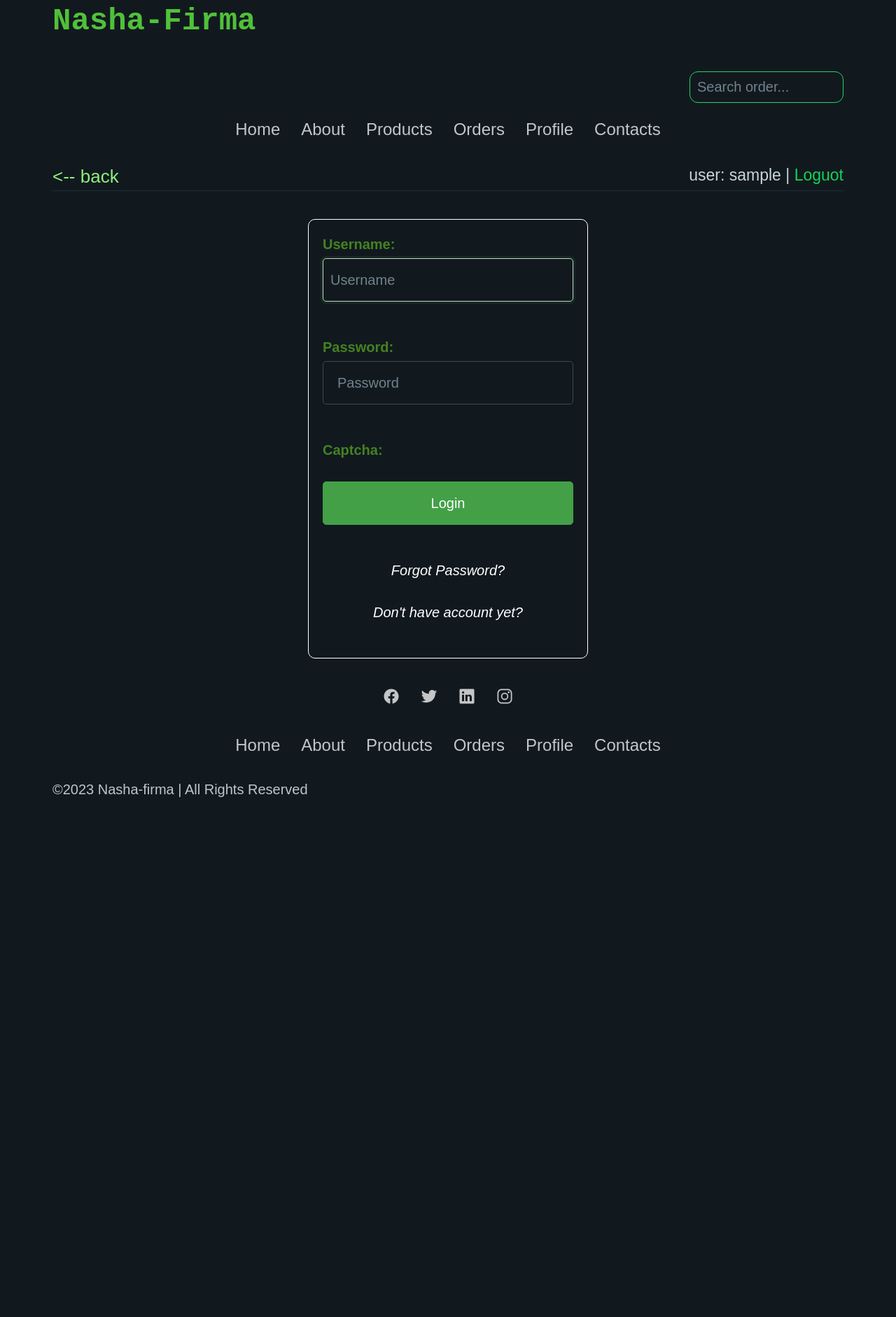
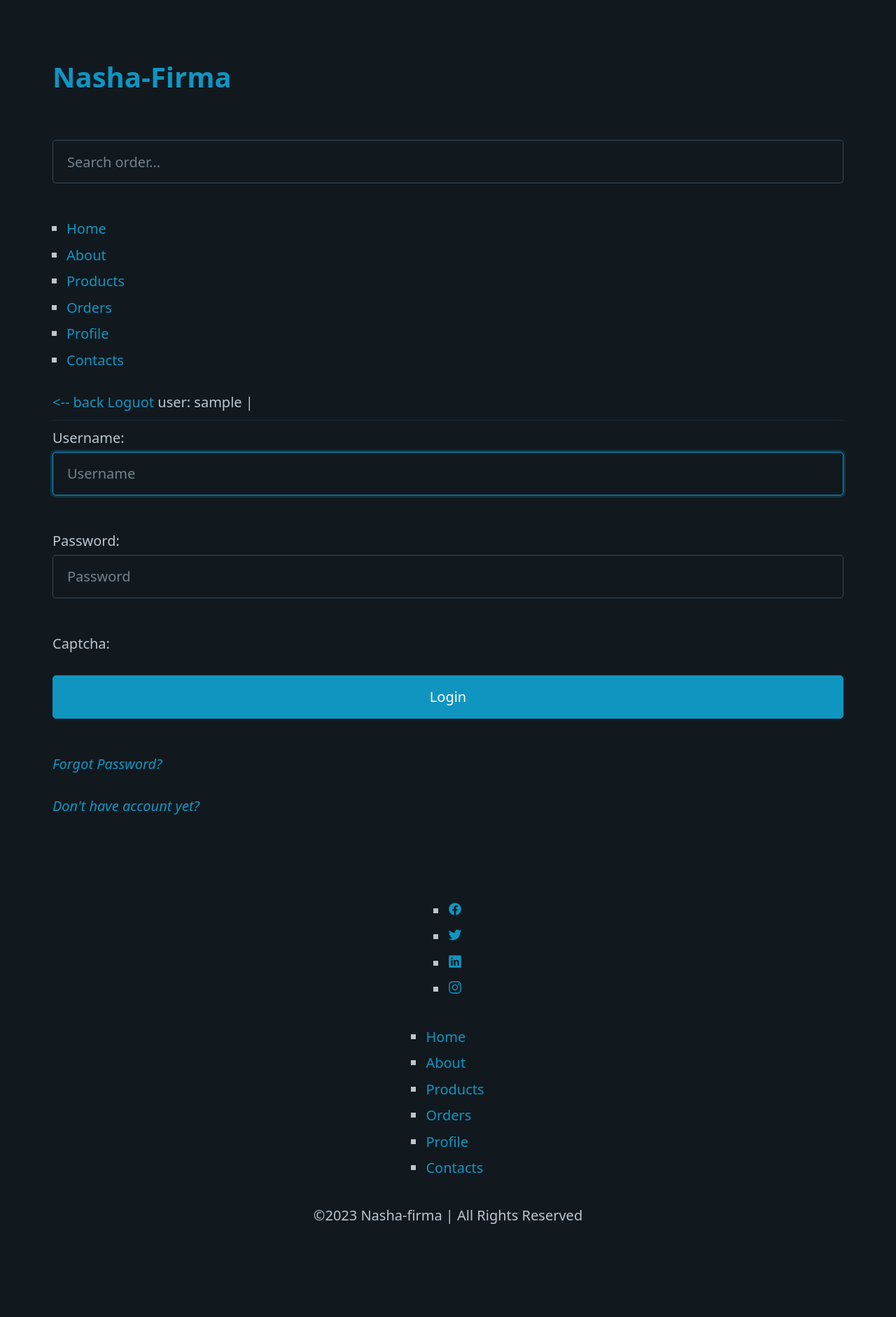
Before and after one commit to VadimTrubay/django_progect_nashafirma, a Django app: page /users/login/ in a window 1280 px wide. Shown: the whole page at 70% size. Before the commit the page ends 1139 px from the top, so only its background shows below. Run offline with Django 4.2, Linux system fonts and the light colour scheme; the visitor is signed in with stand-in values (Sample User, id 1).

Commit message:
Update style.css

```diff
--- a/nashafirma/static/order/css/style.css
+++ b/nashafirma/static/order/css/style.css
@@ -1,313 +1,4 @@
-/* Green Light scheme (Default) */
-/* Can be forced with data-theme="light" */
-[data-theme="dark"],
-:root:not([data-theme="dark"]) {
-    --primary: #43a047;
-    --primary-hover: #388e3c;
-    --primary-focus: rgba(67, 160, 71, 0.125);
-    --primary-inverse: #FFF;
-}
 
-a {
-    color: #ffffff;
-}
-
-/* header styles */
-.authorization {
-    float: right;
-    color: #15d355;
-    font-size: 23px;
-}
-
-.Back {
-    color: #8eef7b;
-    font-size: 1.3em;
-}
-.container {
-    display: inline-block;
-    margin: auto;
-}
-
-.lable-firma {
-    font-family: 'Courier New', Courier, monospace;
-    color: #50c139;
-    font-size: 44px;
-}
-
-/* Center-align the menu items in a single row */
-.main-menu ul.menu {
-    list-style: none;
-    padding: 0;
-    text-align: center;
-    display: flex;
-    justify-content: center;
-    align-items: center;
-}
-
-.main-menu ul.menu li {
-    margin: 0 15px;
-}
-
-.main-menu ul.menu li a {
-    text-decoration: none;
-    color: #fff;
-    font-size: 1.2em;
-    opacity: 0.75;
-}
-
-.main-menu ul.menu li a:hover {
-    opacity: 1;
-}
-
-.menu li,
-.menu li a {
-    list-style: none;
-}
-
-.nav-search {
-    border-radius: 25px;
-    right: 22px;
-    line-height: 24px;
-}
-
-.nav-search .form-search {
-    margin-bottom: 0;
-}
-
-span.input-icon {
-    display: flex;
-}
-
-.input-icon {
-    position: relative;
-}
-
-.icon-edit {
-    color: #ff00ff
-}
-
-.icon-delete {
-    color: #ff4343f
-}
-
-.text-center {
-    text-align: center;
-}
-
-.nav-search .nav-search-input {
-    border: 1px solid #25d465;
-    width: 220px;
-    height: 45px !important;
-    padding-top: 2px;
-    padding-bottom: 2px;
-    border-radius: 12px !important;
-    font-size: 20px;
-    line-height: 1.3;
-    color: #666 !important;
-    z-index: 11;
-    -webkit-transition: width ease .15s;
-    -o-transition: width ease .15s;
-    transition: width ease .15s;
-    margin-left: auto;
-}
-/* header styles */
-
-
-/* body styles */
-@import url('https://fonts.googleapis.com/css?family=Poppins:200,300,400,500,600,700,800,900&display=swap');
-* {
-    margin: 0;
-    /*обнуление отступов*/
-    padding: 0;
-    /*обнуление полей*/
-    box-sizing: border-box;
-    /*метод расчета размеров бокса*/
-    font-family: 'Poppins', sans-serif;
-    /*название шрифта*/
-}
-
-body {
-    display: flex;
-    /*флексбокс сетка*/
-    flex-direction: column;
-    /*направление главной оси*/
-    justify-content: flex-end;
-    /*элементы в конце контейнера*/
-    min-height: 100vh;
-}
-
-
-.container {
-    padding-top: 5px;
-    margin-top: 10px;
-}
-
-
-.content {
-    padding: 30px;
-    height: auto;
-    min-height: 550px;
-}
-
-a:hover {
-    text-decoration: none;
-}
-
-
-.button-menu {
-    color: #ffffff;
-    font-size: 34px;
-}
-
-
-.list-pages {
-    text-align: center;
-    margin: 0 0 20px 0;
-}
-
-.list-pages ul {
-    margin: 20px 0 0 0;
-    padding: 0;
-    list-style: none;
-}
-
-.list-pages ul li {
-    display: inline-block;
-    margin: 0 20px 0 0;
-}
-
-.list-pages a {
-    color: #efe5e5;
-    font-size: 24px;
-}
-
-.list-pages .page-num,
-.page-num-selected {
-    display: inline-block;
-    width: 50px;
-    height: 40px;
-    padding: 16px;
-    border: 1px solid #d0d0d0;
-    border-radius: 30px;
-    text-align: center;
-    /* Center horizontally */
-    display: flex;
-    /* Center vertically */
-    align-items: center;
-    /* Center vertically */
-    justify-content: center;
-    /* Center horizontally */
-}
-
-.list-pages .page-num:hover {
-    box-shadow: 3px 3px 1px #d0d0d0;
-}
-
-.list-pages .page-num-selected {
-    border: none;
-    color: #ffffff;
-    font-size: 20px;
-    font-weight: bold;
-}
-
-.list-pages .page-num-selected:hover {
-    box-shadow: none;
-}
-
-.status-done{
-    color: #00ff00;
-}
-
-.status-not-done {
-    color: #ff0000;
-}
-
-.center {
-    text-align: center;
-}
-
-
-.contact-page h5 {
-    color: #388e3c;
-}
-
-.msg {
-    text-align: center;
-    color: #bc7059;
-    font-style: italic;
-}
-
-.form-container {
-    border: solid 0.5px;
-    border-color: #ffffff;
-    max-width: 400px;
-    margin: 10px auto;
-    padding: 20px;
-    border-radius: 10px;
-    text-align: left;
-}
-
-.form-container > lable {
-    text-align: left;
-}
-
-.form-group {
-    margin-bottom: 20px;
-}
-
-label {
-    display: block;
-    font-weight: bold;
-    color: #458220;
-}
-
-input[type="text"],
-textarea {
-    width: 100%;
-    padding: 10px;
-    border: 1px solid #ccc;
-    border-radius: 5px;
-}
-
-th,
-td {
-    text-align: center;
-    color: #ffffff;
-}
-
-.title-table th {
-    color: #82a3b5;
-    font-size: 25px;
-}
-
-table {
-    font-size: 25px;
-    color: #ffffff;
-}
-
-.user-name {
-    float: right;
-    color: #c8d6dc;
-    font-size: 23px;
-}
-
-.profile-left {
-    display: inline;
-
-.profile-right {
-    float: right;
-
-.title {
-    text-align: center;
-    color: #a1c5d4;
-}
-
-.input-icon>input {
-    padding-left: 24px;
-    padding-right: 6px;
-}
-
-/* body styles */
 
 /* footer styles */
 footer {
@@ -317,10 +8,10 @@ footer {
     /*на всю ширину*/
     padding: 20px 50px;
     /*поля для контента*/
-    background: #000000;
+    /*background: #000000;*/
     /*цвет футера*/
     display: flex;
-    justify-content: center;
+    /*justify-content: center;*/
     /*в центре по горизонтали*/
     align-items: center;
     /*в центре по вертикали*/
@@ -328,24 +19,3 @@ footer {
     margin-top: 100px;
     /*отступ сверху*/
 }
-
-footer .wave {
-    position: absolute;
-    /*абсолютное позиционирование*/
-    top: -100px;
-    left: 0;
-    width: 100%;
-    height: 100px;
-    /*background: url(wave.png);*/
-    /*картинка волны*/
-    background-size: 1000px 100px;
-    /*ширина и высота волны*/
-}
-
-footer p {
-    color: #fff;
-    text-align: center;
-    margin-top: 15px;
-    font-size: 1.1em;
-}
-/* footer styles */
```
